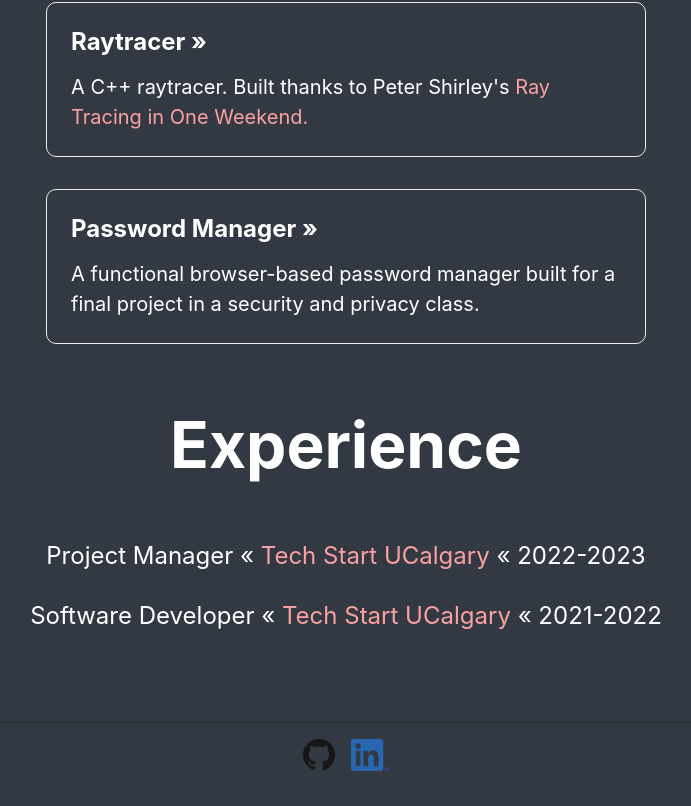
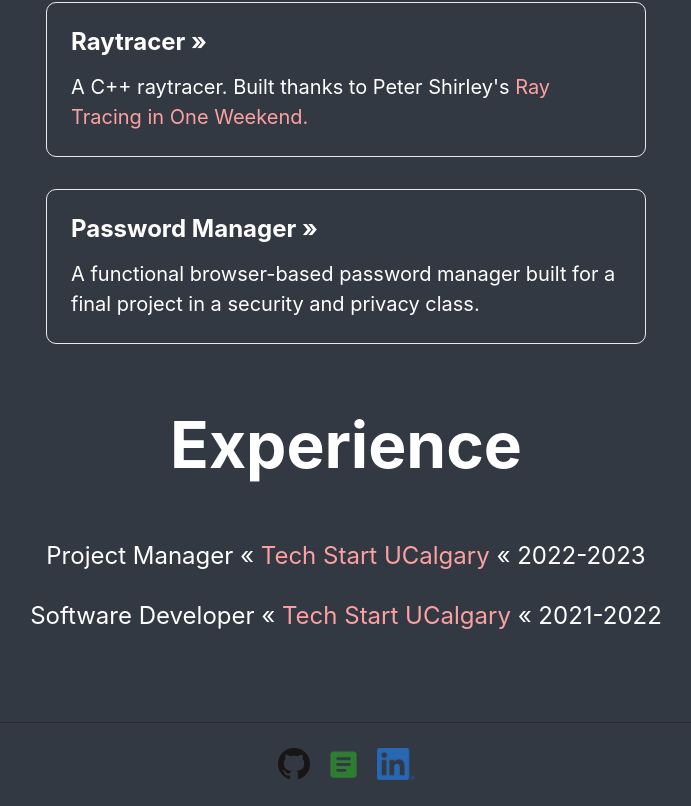
Before and after one commit to Anidion/portfolio, a Next.js app: page / in a window 1280 px wide. Shown: the part 793-1599 px from the top of the page, without its empty margins (294-985 px from the left). Built offline with nearby package versions, Linux system fonts and the light colour scheme.

Commit message:
Installed Material and added Resume Link

```diff
--- a/package.json
+++ b/package.json
@@ -9,6 +9,10 @@
     "lint": "next lint"
   },
   "dependencies": {
+    "@emotion/react": "^11.10.0",
+    "@emotion/styled": "^11.10.0",
+    "@mui/icons-material": "^5.8.4",
+    "@mui/material": "^5.10.0",
     "next": "12.1.6",
     "react": "18.2.0",
     "react-dom": "18.2.0"
--- a/pages/index.js
+++ b/pages/index.js
@@ -1,6 +1,9 @@
 import Head from "next/head";
 import Image from "next/image";
 import styles from "../styles/Home.module.css";
+import Tooltip from "@mui/material/Tooltip";
+import IconButton from "@mui/material/IconButton";
+import ArticleRoundedIcon from "@mui/icons-material/ArticleRounded";
 
 export default function Home() {
 	return (
@@ -15,8 +18,8 @@ export default function Home() {
 				<h1 className={styles.title}>Ben Schmidt / Portfolio</h1>
 
 				<p className={styles.description}>
-					Hi! I&apos;m Ben, a 3rd-year Computer Science student at the University of
-					Calgary.
+					Hi! I&apos;m Ben, a 3rd-year Computer Science student at the
+					University of Calgary.
 				</p>
 
 				<h1 className={styles.title}>Projects</h1>
@@ -27,8 +30,8 @@ export default function Home() {
 							<h2>Portfolio &raquo;</h2>
 						</a>
 						<p>
-							The page you&apos;re on! WIP: Automatically populates the project list
-							with GitHub repositories I&apos;ve contributed to.
+							The page you&apos;re on! WIP: Automatically populates the project
+							list with GitHub repositories I&apos;ve contributed to.
 						</p>
 					</div>
 
@@ -83,6 +86,7 @@ export default function Home() {
 
 			<footer className={styles.footer}>
 				<div className={styles.grid}>
+					<Tooltip title="GitHub" arrow>
 						<a href="https://github.com/anidion" className={styles.logo}>
 							<Image
 								src="/Github-Mark-32px.png"
@@ -91,7 +95,19 @@ export default function Home() {
 								height={32}
 							/>
 						</a>
+					</Tooltip>
 
+					<Tooltip title="Resume" arrow>
+						<IconButton
+							target="_blank"
+							href="https://drive.google.com/file/d/1d0FfUxD_vgxqGDBiI2zrGJsgVOL74tPy/view?usp=sharing"
+							className={styles.logo}
+						>
+							<ArticleRoundedIcon fontSize="large" color="success" />
+						</IconButton>
+					</Tooltip>
+
+					<Tooltip title="LinkedIn" arrow>
 						<a
 							href="https://linkedin.com/in/benschmidt2343"
 							className={styles.logo}
@@ -103,6 +119,7 @@ export default function Home() {
 								height={32}
 							/>
 						</a>
+					</Tooltip>
 				</div>
 			</footer>
 		</div>
```
Also changed, not shown: 1 other file (tests, documents, lock files or other folders). Lines whose indentation alone changed are shown as unchanged.
